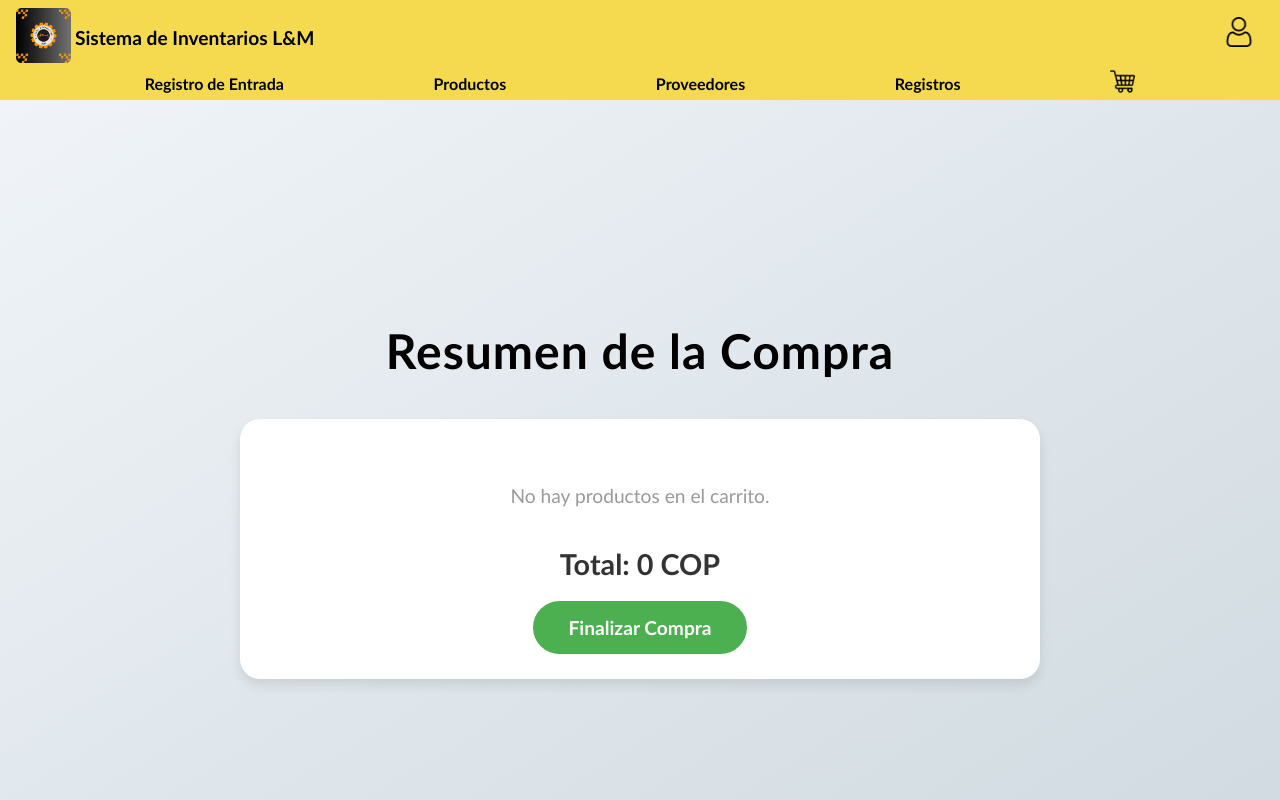
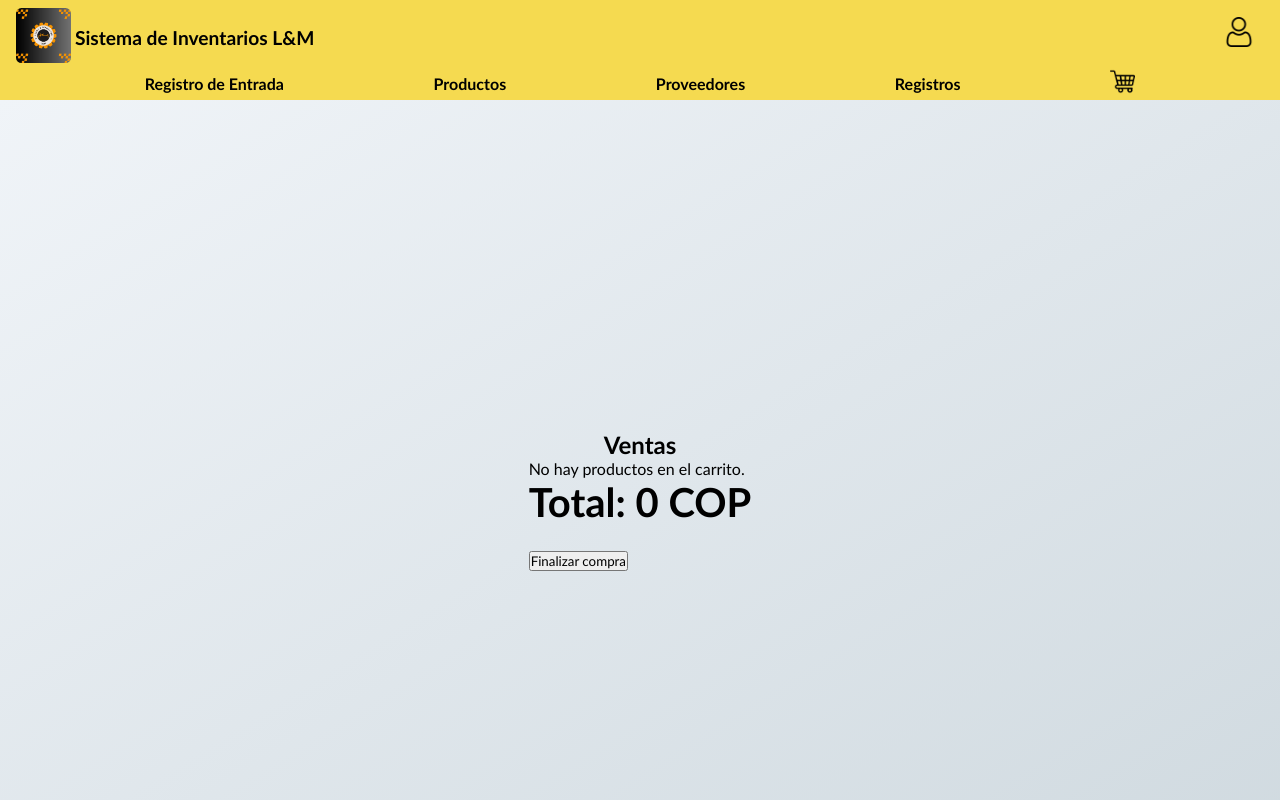
Before and after one commit to IvanPabon29/proyecto-lm, a React (Create React App) app: page /ventas in a window 1280 px wide. Shown: the top 800 px of the page. Built offline with nearby package versions, Linux system fonts and the light colour scheme; sample sign-in values are in the browser's storage.

Commit message:
Modificar ventas

```diff
--- a/src/pages/Ventas.js
+++ b/src/pages/Ventas.js
@@ -1,6 +1,8 @@
 import React, { useState, useEffect } from "react";
 import { useCart } from "./cartContext";
 import "../styles/Ventas.css";
+import { jsPDF } from "jspdf"; // Importar libreria para pdf
+import { restarProductos } from "../api/productoApi"; // Importar API function
 
 function Ventas() {
   const { cart = [], clearCart } = useCart();
@@ -12,42 +14,65 @@ function Ventas() {
     setTotal(totalPrice);
   }, [cart]);
 
-  const handleCheckout = () => {
-    // Lógica para finalizar la compra
-    console.log("Compra finalizada. Generar factura.");
-    clearCart(); // Limpiar el carrito después de la compra
+  // Genererar PDF
+  const generarFacturaPDF = () => {
+    const doc = new jsPDF();
+    doc.text("Factura de Compra", 20, 20);
+    doc.text(`Fecha: ${new Date().toLocaleString()}`, 20, 30);
+    doc.text("Productos:", 20, 40);
+
+    cart.forEach((producto, index) => {
+      doc.text(`${index + 1}. ${producto.nombre} - ${producto.cantidad} unidades - ${producto.precio} COP`, 20, 50 + (index * 10));
+    });
+
+    doc.text(`Total: ${total} COP`, 20, 80 + (cart.length * 10));
+    doc.save("factura.pdf");
+  };
+
+  const handleCheckout = async () => {
+    try {
+      // 1. Generate PDF invoice
+      generarFacturaPDF();
+
+      // 2. Restar productos del inventario
+      await Promise.all(cart.map(async (producto) => {
+        await restarProductos(producto.idProducto, producto.cantidad); // Make API call for each product
+      }));
+
+      // 3. Clear cart
+      clearCart();
+      console.log("Compra finalizada. Generar factura y restar productos del inventario.");
+    } catch (error) {
+      console.error("Error al finalizar la compra:", error);
+    }
   };
 
   return (
     <section id="ventas">
-      <div className="ventas-header">
-        <h1 className="ventas-title">Resumen de la Compra</h1>
+      <div className="contr-titulo-ventas">
+        <h1 className="titulo-ventas">Ventas</h1>
       </div>
 
-      <div className="ventas-container">
+      <div className="contenedor-ventas">
         {cart.length > 0 ? (
-          <ul className="ventas-list">
+          <ul>
             {cart.map((producto, index) => (
-              <li key={index} className="ventas-item">
-                <div className="producto-info">
-                  <span className="producto-nombre">{producto.nombre}</span>
-                  <br />
-                  <span className="producto-precio">{producto.precio} COP</span>
-                </div>
-                <div className="producto-cantidad">
-                  <span>Cantidad: {producto.cantidad}</span>
-                </div>
+              <li key={index}>
+                <article>
+                  {producto.nombre} - {producto.precio} COP
+                  {` Cantidad: ${producto.cantidad}`}
+                </article>
               </li>
             ))}
           </ul>
         ) : (
-          <p className="ventas-empty">No hay productos en el carrito.</p>
+          <p>No hay productos en el carrito.</p>
         )}
 
-        <div className="ventas-footer">
-          <h2 className="ventas-total">Total: {total} COP</h2>
-          <button className="btn-finalizar" onClick={handleCheckout}>
-            Finalizar Compra
+        <div className="contenedor-boton-ventas">
+          <h2>Total: {total} COP</h2>
+          <button className="boton-finalizar" onClick={handleCheckout}>
+            Finalizar compra
           </button>
         </div>
       </div>
```
